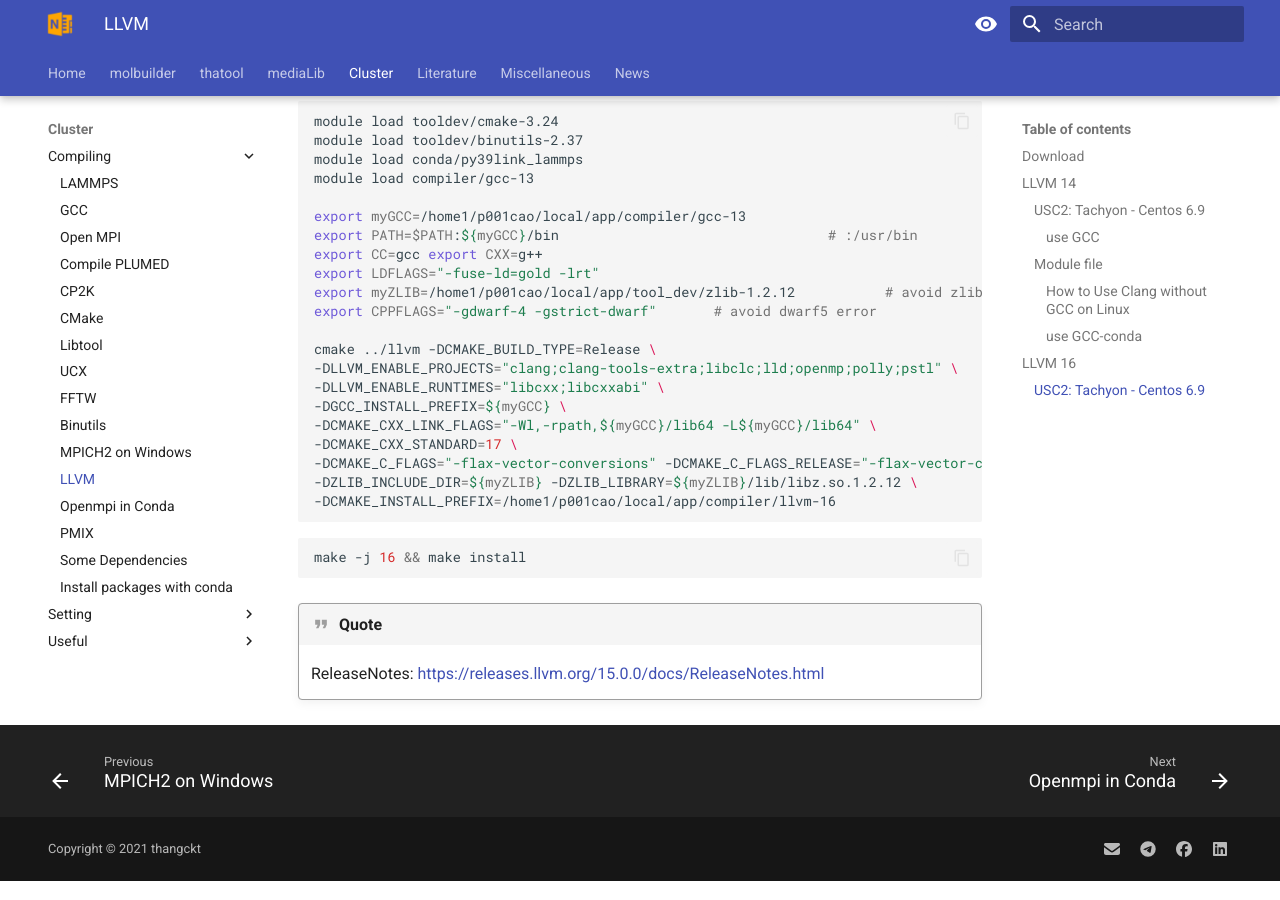
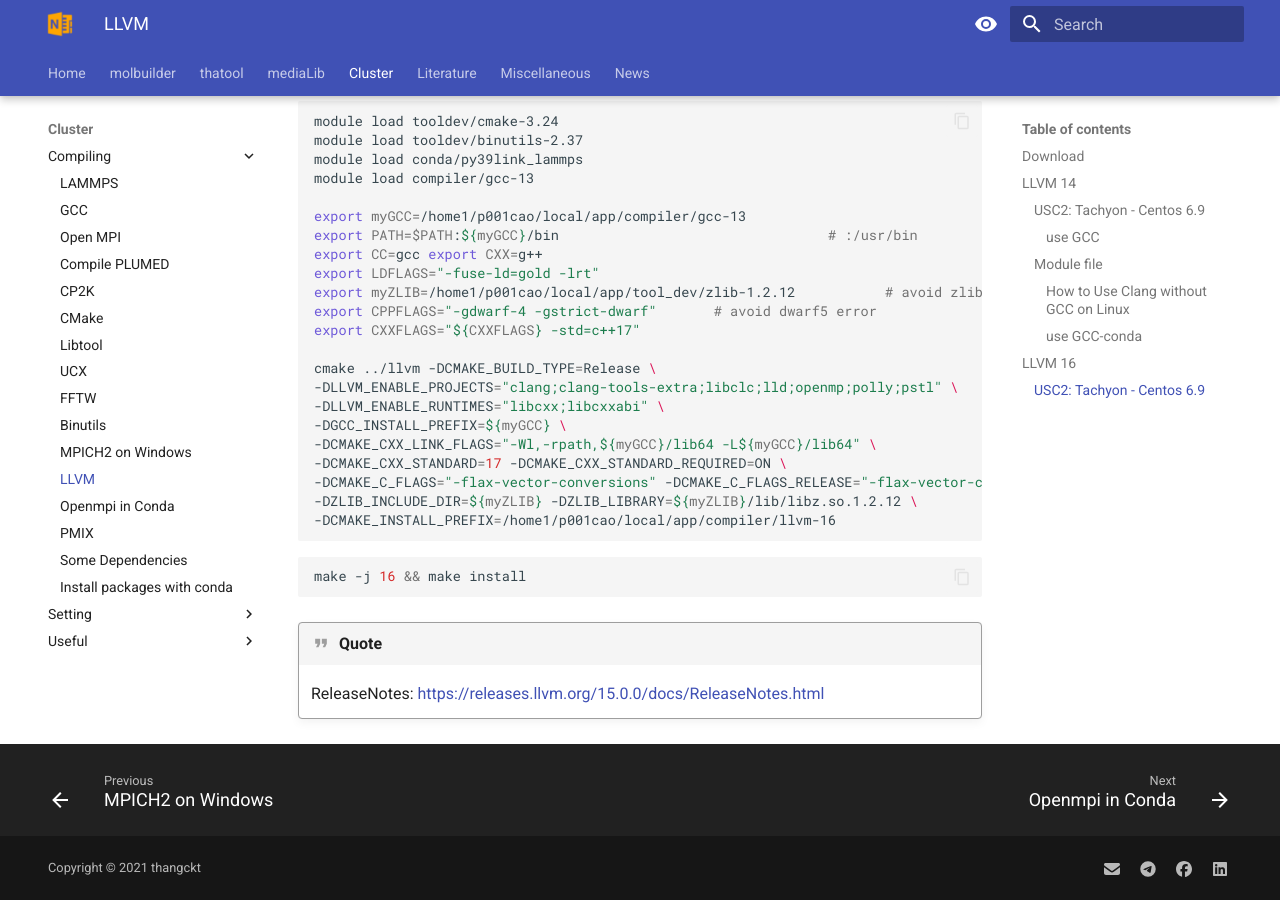
Before and after one commit to thangckt/thangckt.github.io, an MkDocs documentation site: the page built from docs/cluster/compiling/10_LLVM.md, in a window 1280 px wide and 900 px high, scrolled down 5145 px. Built offline with MkDocs 1.6.1 and Material for MkDocs 9.7.7, drawn with Linux system fonts in a browser that asks for light colours; the version menu is left out.

Commit message:
Update 10_LLVM.md

```diff
--- a/docs/cluster/compiling/10_LLVM.md
+++ b/docs/cluster/compiling/10_LLVM.md
@@ -227,13 +227,14 @@
 export LDFLAGS="-fuse-ld=gold -lrt"
 export myZLIB=/home1/p001cao/local/app/tool_dev/zlib-1.2.12           # avoid zlib hidden by conda
 export CPPFLAGS="-gdwarf-4 -gstrict-dwarf"       # avoid dwarf5 error
+export CXXFLAGS="${CXXFLAGS} -std=c++17"
 
 cmake ../llvm -DCMAKE_BUILD_TYPE=Release \
 -DLLVM_ENABLE_PROJECTS="clang;clang-tools-extra;libclc;lld;openmp;polly;pstl" \
 -DLLVM_ENABLE_RUNTIMES="libcxx;libcxxabi" \
 -DGCC_INSTALL_PREFIX=${myGCC} \
 -DCMAKE_CXX_LINK_FLAGS="-Wl,-rpath,${myGCC}/lib64 -L${myGCC}/lib64" \
--DCMAKE_CXX_STANDARD=17 \
+-DCMAKE_CXX_STANDARD=17 -DCMAKE_CXX_STANDARD_REQUIRED=ON \
 -DCMAKE_C_FLAGS="-flax-vector-conversions" -DCMAKE_C_FLAGS_RELEASE="-flax-vector-conversions" \
 -DZLIB_INCLUDE_DIR=${myZLIB} -DZLIB_LIBRARY=${myZLIB}/lib/libz.so.1.2.12 \
 -DCMAKE_INSTALL_PREFIX=/home1/p001cao/local/app/compiler/llvm-16
```
